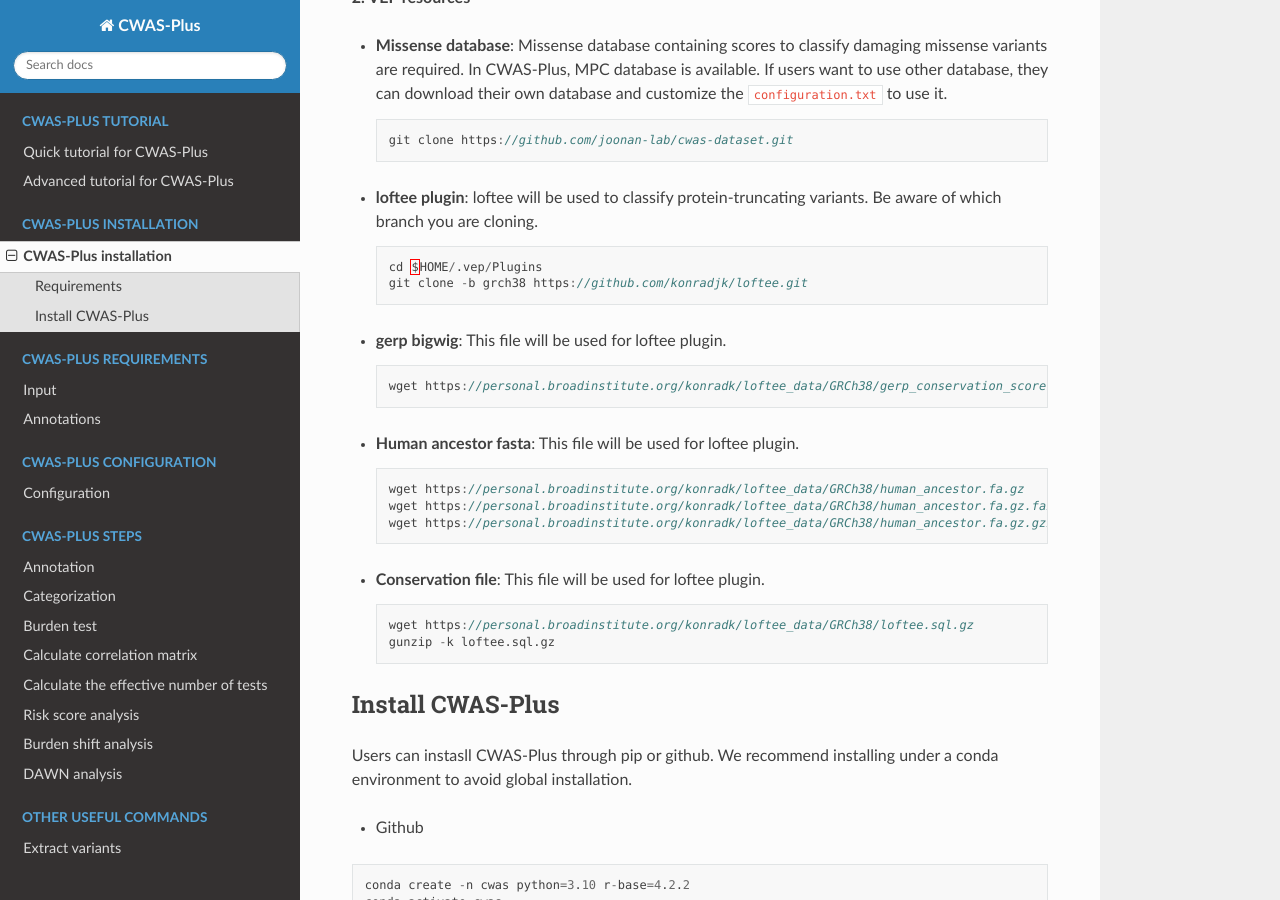
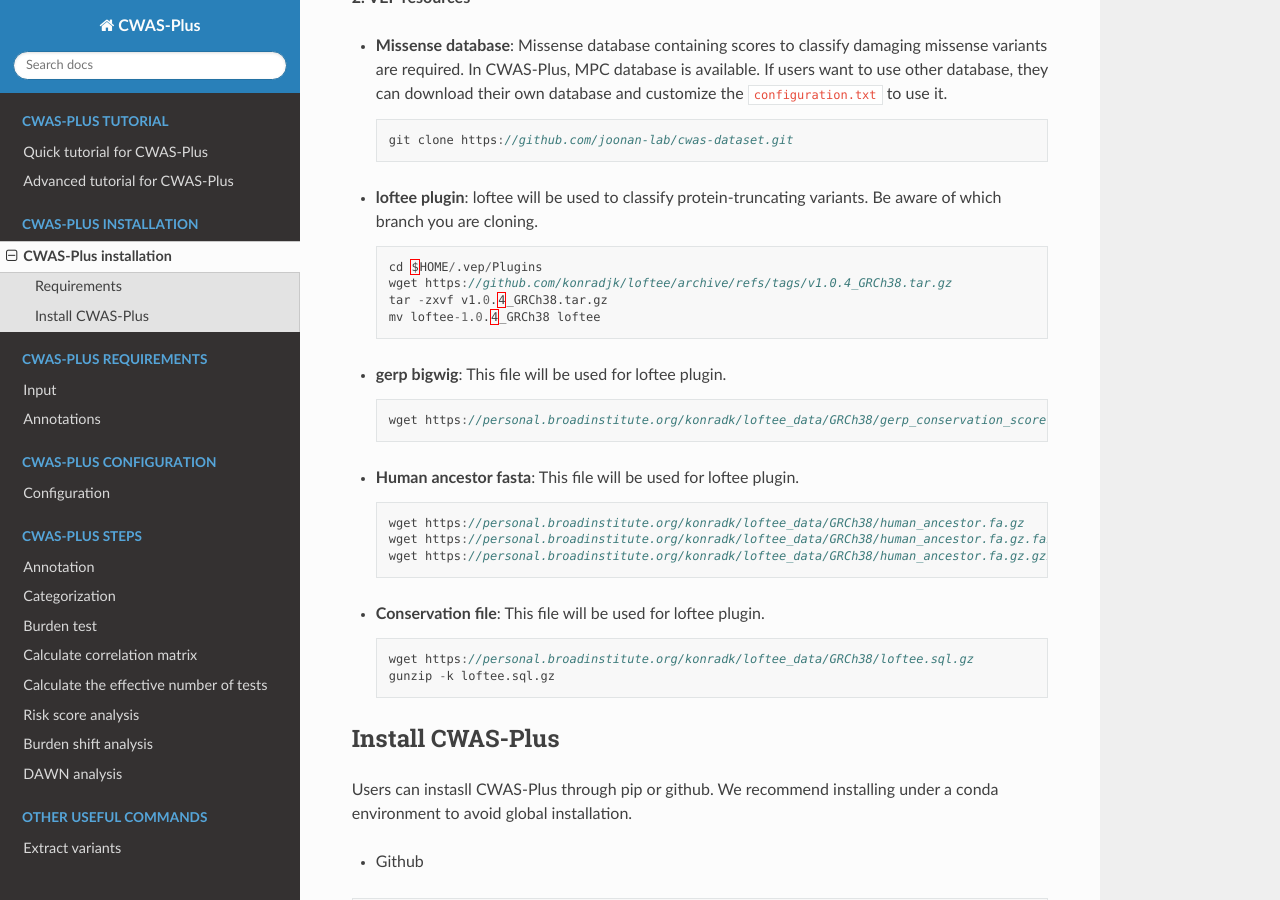
Before and after one commit to joonan-lab/cwas, a Sphinx documentation site: the page built from docs/install/installation.rst, in a window 1280 px wide and 900 px high, scrolled down 422 px. Built offline with Sphinx 7.4.7 and the Read the Docs theme 2.0.0, drawn with Linux system fonts in a browser that asks for light colours.

Commit message:
Update installation.rst

```diff
--- a/docs/install/installation.rst
+++ b/docs/install/installation.rst
@@ -30,7 +30,9 @@
   .. code-block:: solidity
 
     cd $HOME/.vep/Plugins
-    git clone -b grch38 https://github.com/konradjk/loftee.git
+    wget https://github.com/konradjk/loftee/archive/refs/tags/v1.0.4_GRCh38.tar.gz
+    tar -zxvf v1.0.4_GRCh38.tar.gz
+    mv loftee-1.0.4_GRCh38 loftee
 
 
 - **gerp bigwig**: This file will be used for loftee plugin.
```
